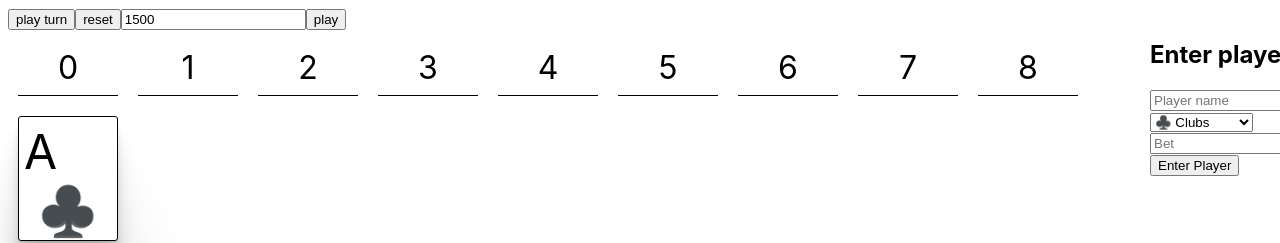
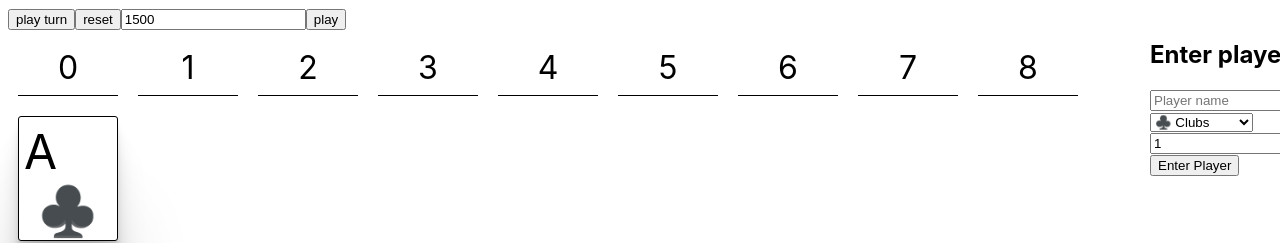
Before and after one commit to jerempa/Ravit, a React (Create React App) app: page / in a window 1280 px wide. Shown: the top 243 px of the page. Built offline with nearby package versions, Linux system fonts and the light colour scheme.

Commit message:
Changed input and default value of bet

```diff
--- a/src/PlayerInfo.tsx
+++ b/src/PlayerInfo.tsx
@@ -13,13 +13,13 @@ enum Suit {
 interface Player {
   playerName: string;
   suit: Suit;
-  bet: string;
+  bet: number;
 }
 
 function PlayerInfo() {
   const [playerName, setPlayerName] = useState('');
   const [suit, setSuit] = useState<Suit>(Suit.clubs); // Default to clubs
-  const [bet, setBet] = useState('');
+  const [bet, setBet] = useState(1);
   const [players, setPlayers] = useState<Player[]>([]);
 
   const handleSubmit = () => {
@@ -34,7 +34,7 @@ function PlayerInfo() {
     setPlayers([...players, newPlayer]);
     setPlayerName('');
     setSuit(Suit.clubs);
-    setBet('');
+    setBet(1);
   };
 
   const resetPlayers = () => {
@@ -65,10 +65,10 @@ function PlayerInfo() {
       </div>
       <div>
         <input
-          type="text"
-          placeholder="Bet"
+          type="number"
+          defaultValue= "1"
           value={bet}
-          onChange={(e) => setBet(e.target.value)}
+          onChange={(e) => setBet(parseInt(e.target.value, 10))}
         />
       </div>
       <div>
```
